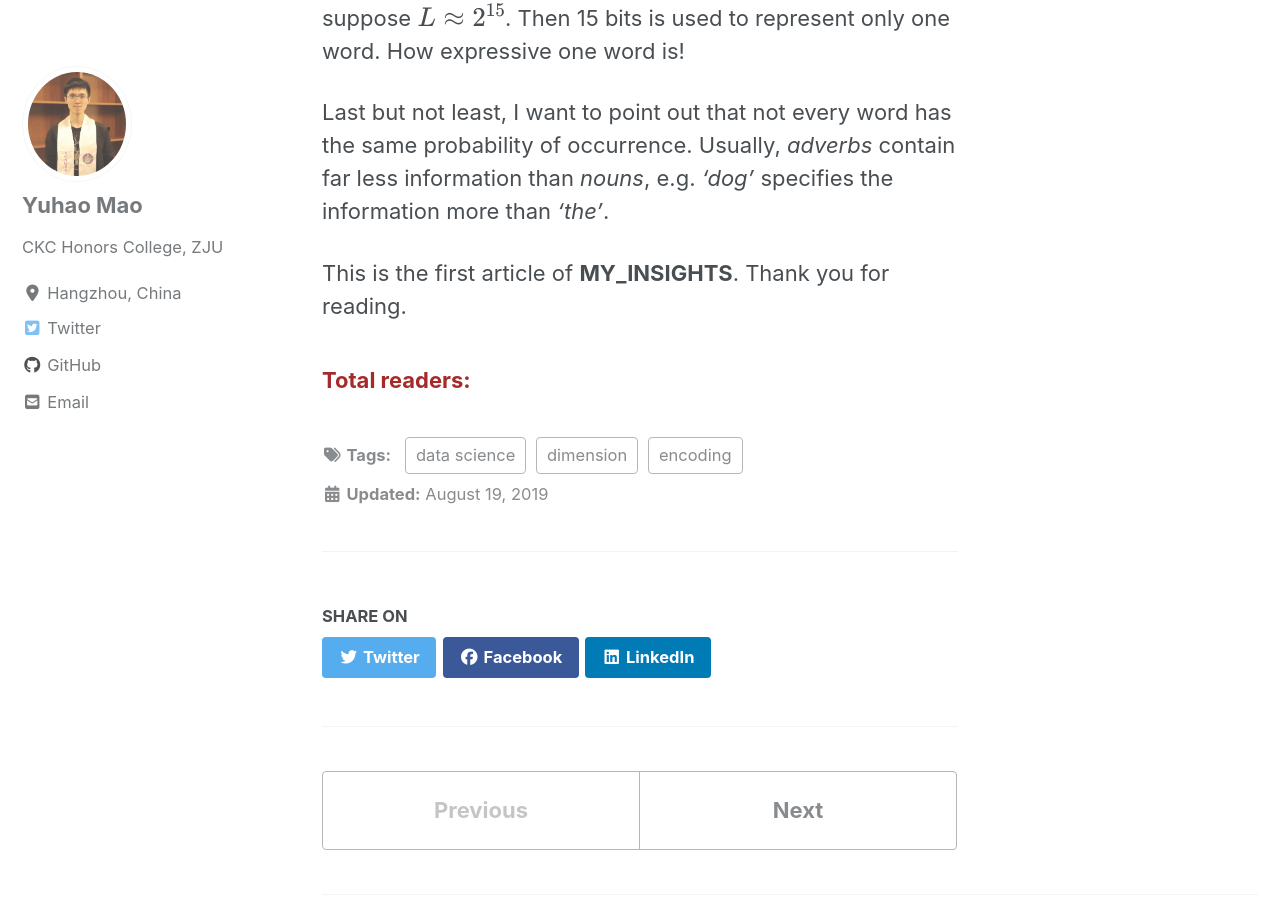
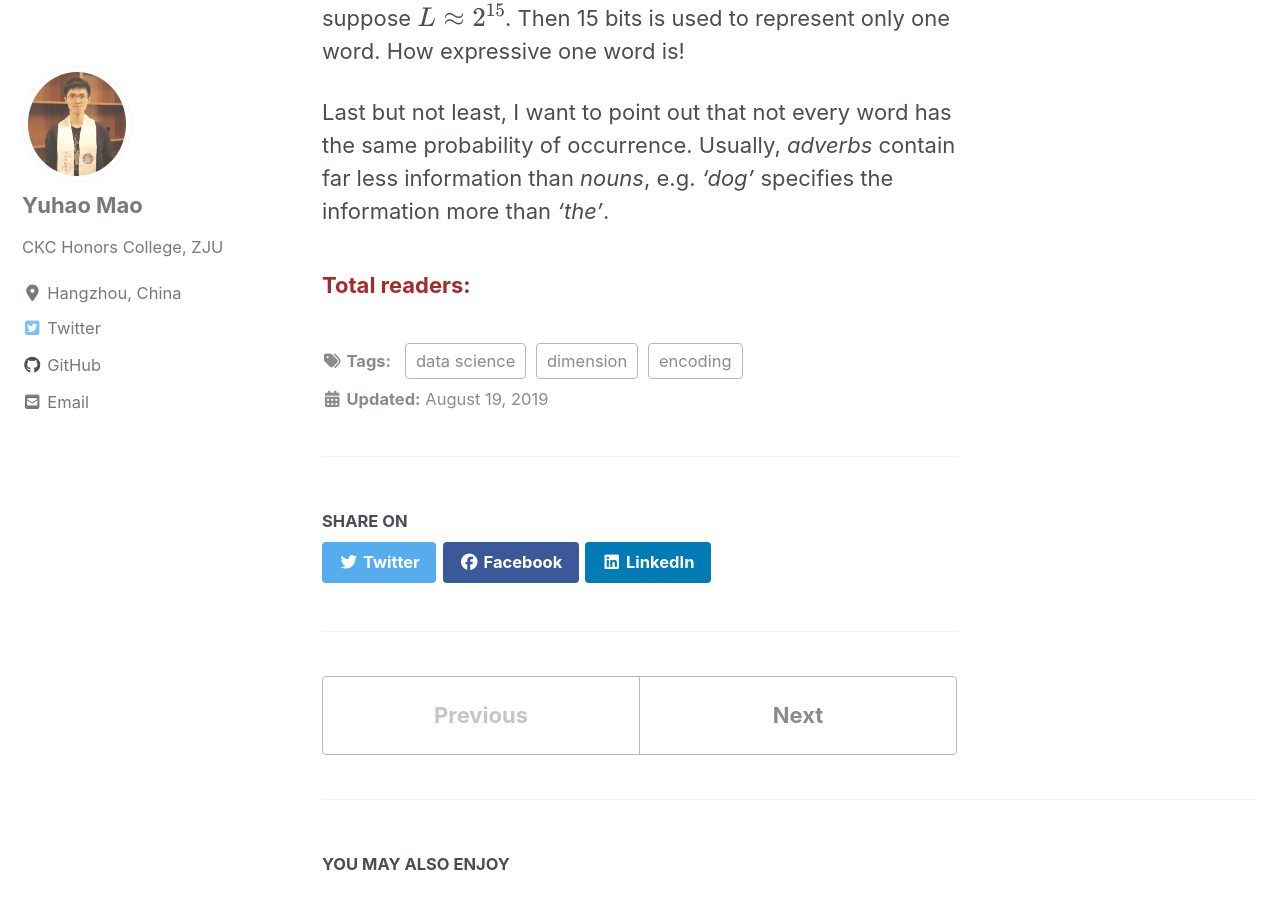
Before and after one commit to AlgebraLoveme/AlgebraLoveme.github.io, a Jekyll site: the page built from _posts/2019-08-19-Some_thoughts_about_dimension_representation.md, in a window 1280 px wide and 900 px high, scrolled down 3543 px. Built offline with Jekyll 4.4.1, drawn with Linux system fonts in a browser that asks for light colours; cached includes are drawn as plain includes; nearby versions of some CDN libraries; formulas are drawn with MathJax 3; comment, search, counter and statistics services are not loaded.

Commit message:
Update 2019-08-19-Some_thoughts_about_dimension_representation.md

```diff
--- a/_posts/2019-08-19-Some_thoughts_about_dimension_representation.md
+++ b/_posts/2019-08-19-Some_thoughts_about_dimension_representation.md
@@ -31,7 +31,6 @@ Now let's consider a more interesting and tricky problem: **Is there any other w
 
 Last but not least, I want to point out that not every word has the same probability of occurrence. Usually, *adverbs* contain far less information than *nouns*, e.g. *'dog'* specifies the information more than *'the'*.
 
-This is the first article of **MY_INSIGHTS**. Thank you for reading.
 
 <script async src="//busuanzi.ibruce.info/busuanzi/2.3/busuanzi.pure.mini.js">
 </script>
```
